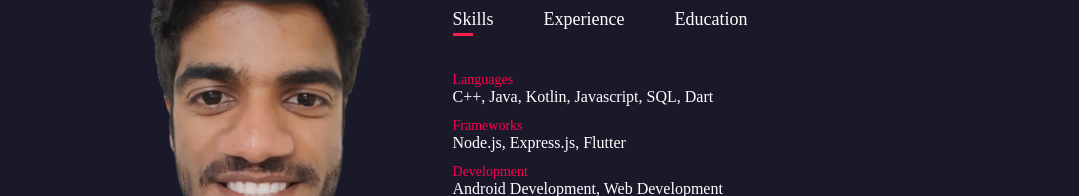
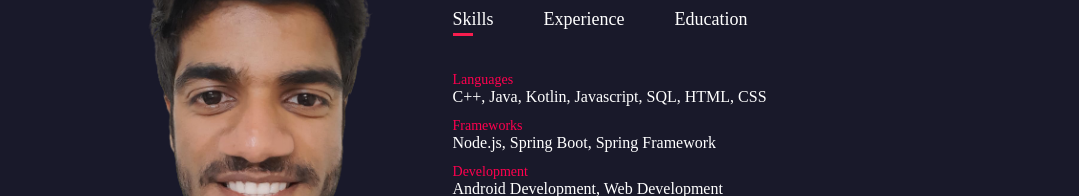
Before and after one commit to Yogesh-03/Portfolio, a plain HTML site: page index.html in a window 1280 px wide. Shown: the part 604-800 px from the top of the page, without its empty margins (68-1147 px from the left). Drawn offline with nearby package versions, Linux system fonts and the light colour scheme.

Commit message:
Add files via upload

```diff
--- a/index.html
+++ b/index.html
@@ -59,8 +59,8 @@
 
                             <div class="tab-contents active-tab" id="skills">
                                 <ul>
-                                    <li><span>Languages</span><br>C++, Java, Kotlin, Javascript, SQL, Dart</li>
-                                    <li><span>Frameworks</span><br>Node.js, Express.js, Flutter</li>
+                                    <li><span>Languages</span><br>C++, Java, Kotlin, Javascript, SQL, HTML, CSS</li>
+                                    <li><span>Frameworks</span><br>Node.js, Spring Boot, Spring Framework</li>
                                     <li><span>Development</span><br>Android Development, Web Development</li>
                                     <li><span>Tools</span><br>Git, Github, Firebase, REST API, Android studio, VS code</li>
                                 </ul>
```
